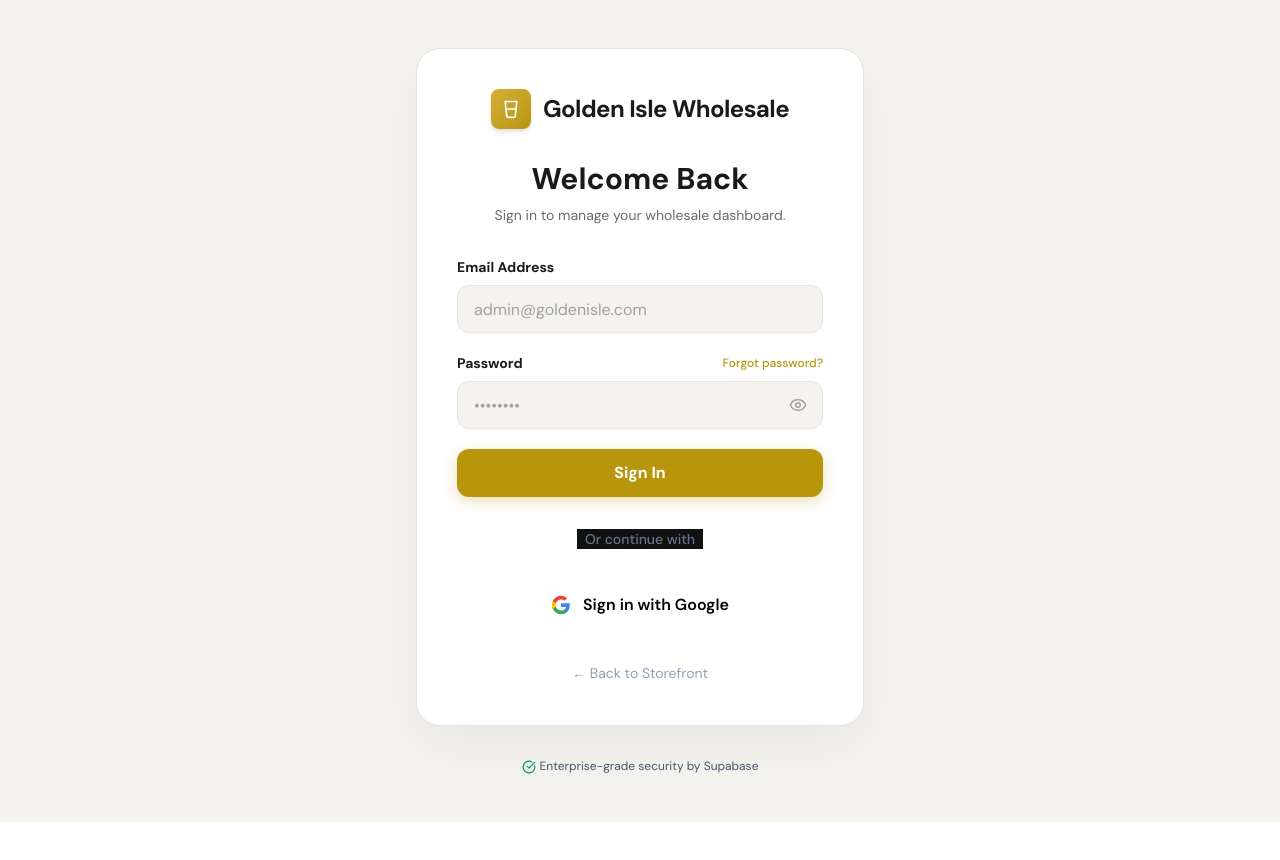
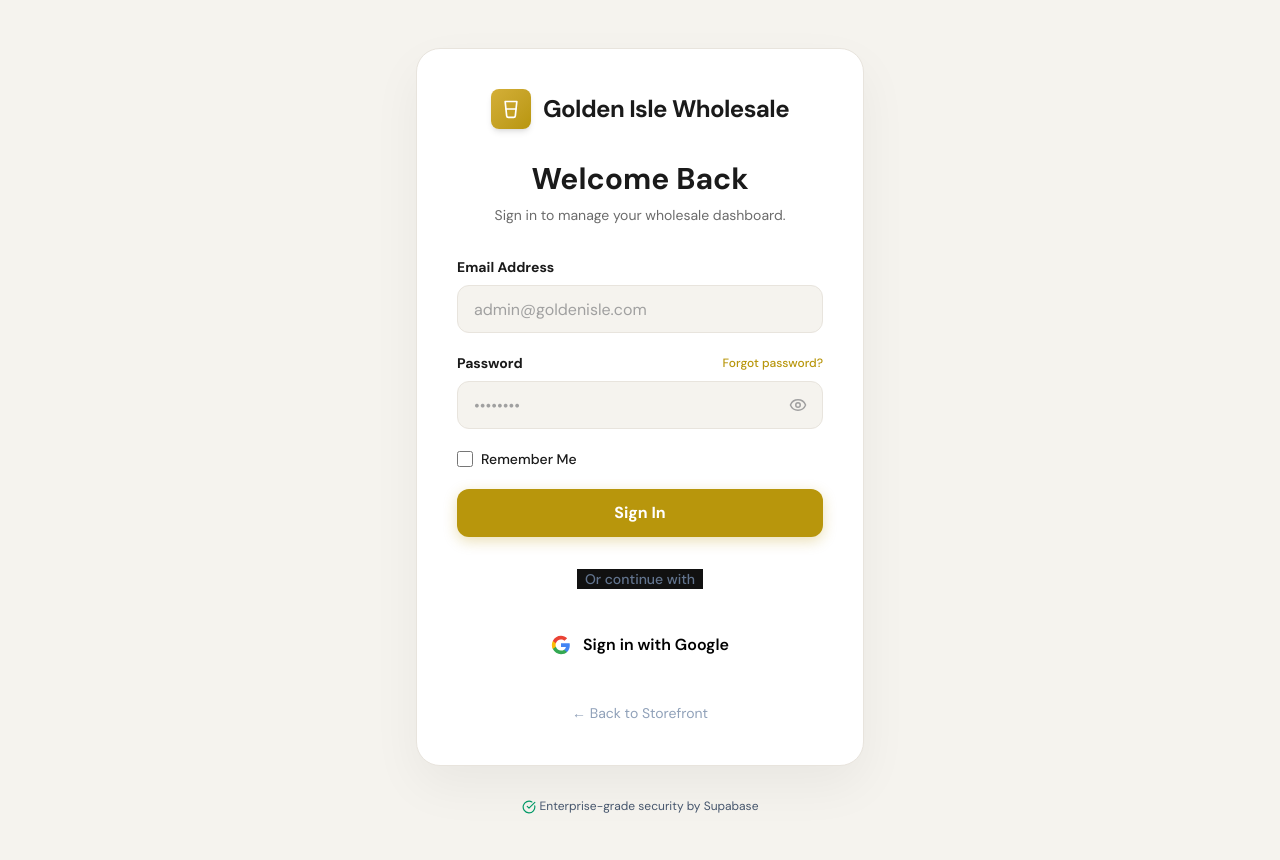
Before and after one commit to brewheavenconcept-netizen/golden-isle-wholesale, a Next.js app in the folder Golden-Isle-CMS/: page /admin/login in a window 1280 px wide. Before the commit the page ends 822 px from the top, so only its background shows below. Built offline with nearby package versions, Linux system fonts and the light colour scheme; no server answers.

Commit message:
feat: add Remember Me checkbox to admin login

```diff
--- a/Golden-Isle-CMS/app/admin/login/page.tsx
+++ b/Golden-Isle-CMS/app/admin/login/page.tsx
@@ -70,6 +70,7 @@
 export default function LoginPage() {
     const [email, setEmail] = useState('');
     const [password, setPassword] = useState('');
+    const [rememberMe, setRememberMe] = useState(false);
     const [showPassword, setShowPassword] = useState(false);
     const [loading, setLoading] = useState(false);
     const [googleLoading, setGoogleLoading] = useState(false);
@@ -84,6 +85,17 @@
         try {
             const { error: authError } = await supabase.auth.signInWithPassword({ email, password });
             if (authError) throw authError;
+
+            if (!rememberMe) {
+                await supabase.auth.signOut();
+                const { error: reAuthError } = await supabase.auth.signInWithPassword({
+                    email,
+                    password,
+                    options: { persistSession: false } as any
+                });
+                if (reAuthError) throw reAuthError;
+            }
+
             toast.success('Welcome back! 🥃', { duration: 3000 });
             router.push('/admin/dashboard');
         } catch (err: any) {
@@ -162,6 +174,21 @@
                                     </button>
                                 </div>
                             </div>
+
+                            <div className="flex items-center gap-2">
+                                <input
+                                    type="checkbox"
+                                    id="rememberMe"
+                                    checked={rememberMe}
+                                    onChange={(e) => setRememberMe(e.target.checked)}
+                                    className="w-4 h-4 rounded border-[#e8e4dd] text-[#c8a84b] focus:ring-[#c8a84b] cursor-pointer"
+                                    style={{ accentColor: '#c8a84b' }}
+                                />
+                                <label htmlFor="rememberMe" className="text-sm font-medium text-[#1a1a1a] cursor-pointer select-none">
+                                    Remember Me
+                                </label>
+                            </div>
+
                             <button type="submit" disabled={loading || googleLoading}
                                 className="w-full h-12 flex items-center justify-center gap-2 bg-[#b8960c] hover:bg-[#d4af37] disabled:opacity-60 disabled:cursor-not-allowed text-white rounded-xl font-bold transition-all shadow-[0_4px_14px_rgba(184,150,12,0.3)] mt-2">
                                 {loading ? <><Loader2 className="w-5 h-5 animate-spin" />Signing in...</> : 'Sign In'}
```
